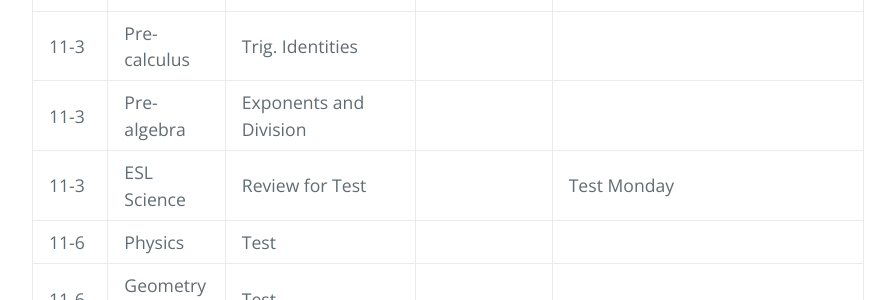
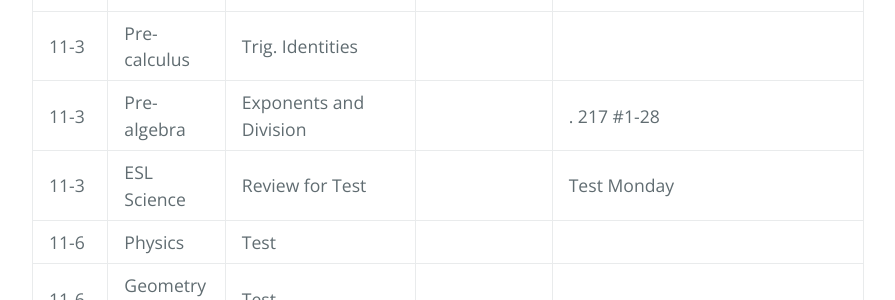
Before and after one commit to gpayoo/gpayoo, a Jekyll site: the page built from index.md, in a window 1280 px wide and 900 px high, scrolled down 690 px. Shown: the part 156-456 px from the top of the window, without its empty margins (192-1087 px from the left). Built offline with Jekyll 4.4.1, drawn with Linux system fonts in a browser that asks for light colours; our own code applies the rules of GitHub Pages for plain Markdown files.

Commit message:
Update index.md

```diff
--- a/index.md
+++ b/index.md
@@ -13,7 +13,7 @@ layout: default
 | 11-3 | Physics | Internet Labs on Momentum (Elastic & Inelastic Collisions) | | Test on work/energy on Monday, Both internet labs due Mon - type & print a short conclusion for each; the reports must be handed in by 8:40 AM
 | 11-3 | Geometry B | Review  | |  Test Monday, Handout #69 due Mon.|
 | 11-3 | Pre-calculus | Trig. Identities | |
-| 11-3 | Pre-algebra | Exponents and Division  | |
+| 11-3 | Pre-algebra | Exponents and Division  | | . 217 #1-28
 | 11-3 | ESL Science | Review for Test |  | Test Monday
 | 11-6 | Physics | Test | |
 | 11-6 | Geometry B | Test| | |
```
